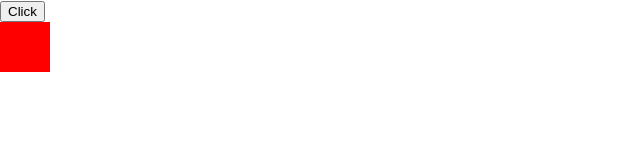
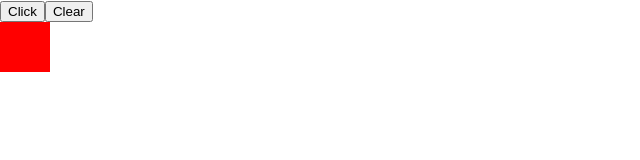
Before and after one commit to jooseppp/psychic-carnival, a React (Create React App) app: page / in a window 1280 px wide. Shown: the top 160 px of the page, without its empty margins (0-640 px from the left). Built offline with nearby package versions, Linux system fonts and the light colour scheme.

Commit message:
Added way to clear all items from the screen

```diff
--- a/src/Components/Homepage/Homepage.tsx
+++ b/src/Components/Homepage/Homepage.tsx
@@ -18,11 +18,16 @@ const Homepage: React.FC<HomepageProps> = () => {
         setComponents([...components, <ManItem />])
     }
 
+    const clearItems = () => {
+        setComponents([]);
+    }
+
     return (
         <div>
             <Drawer />
             <div className="board">
                 <button onClick={handleClick}>Click</button>
+                <button onClick={clearItems}>Clear</button>
                 {components.map((item, i) => {
                     return (
                         <>
```
